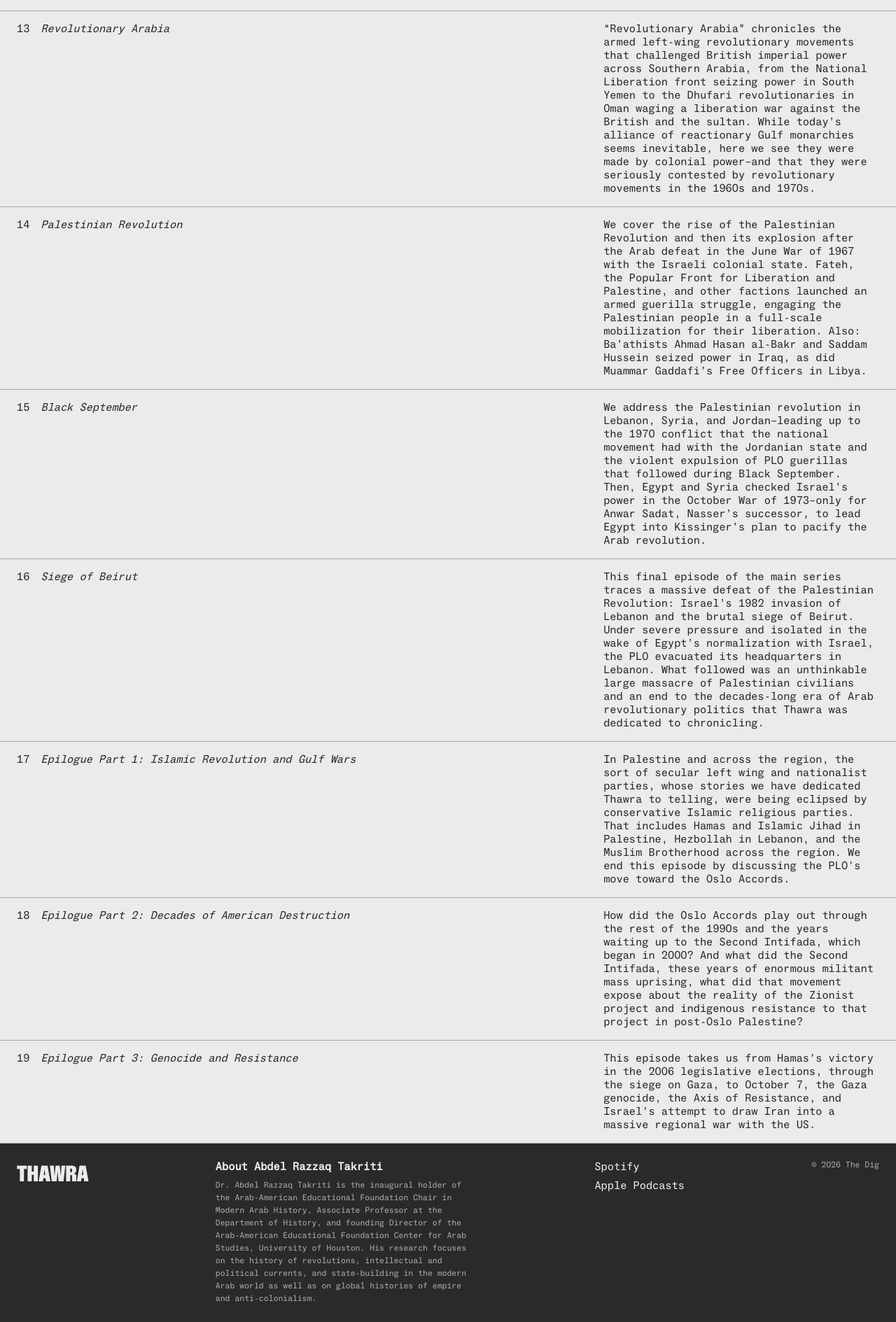
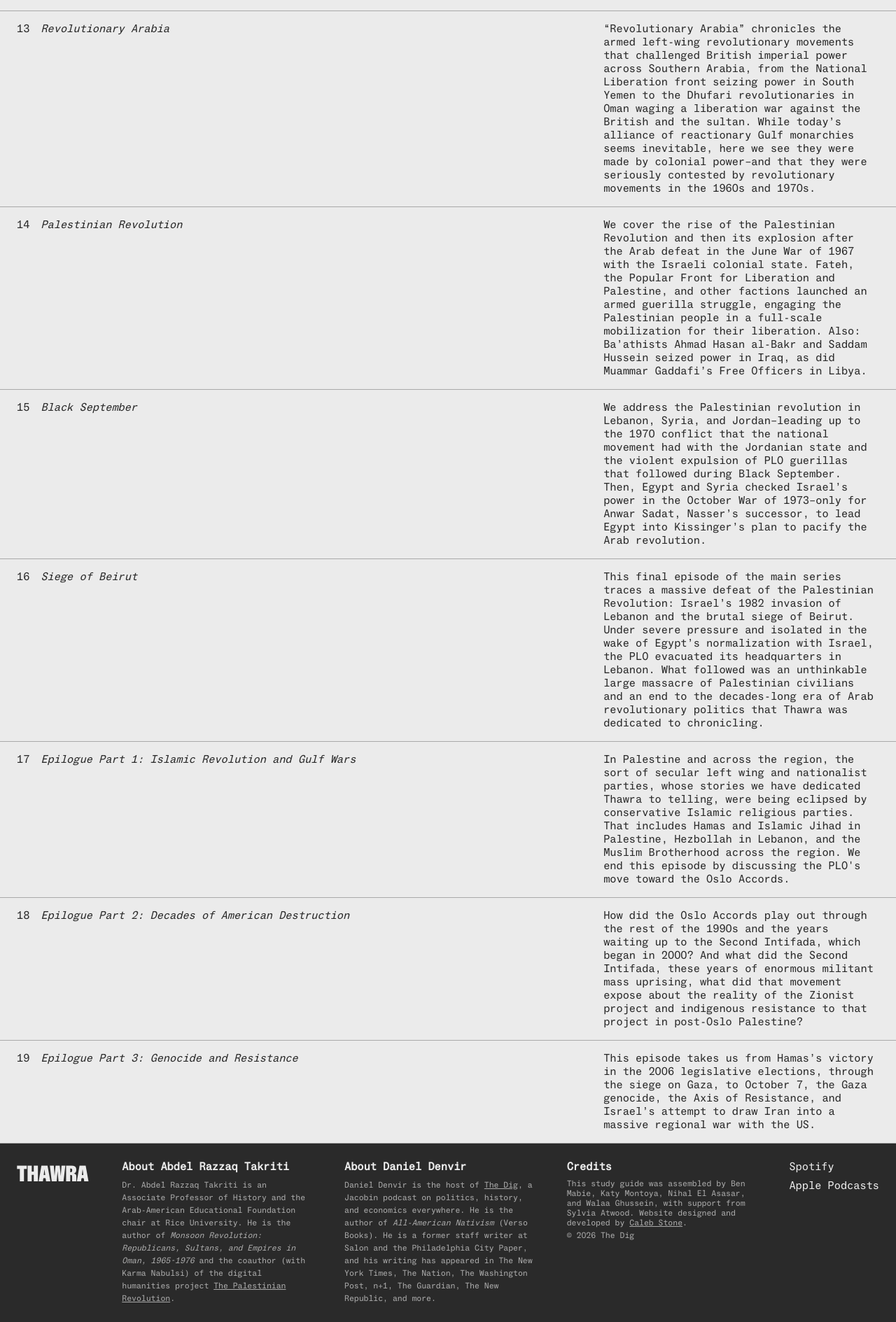
Before and after one commit to caleblstone/Thawra, a Jekyll site: the page built from Episodes.markdown, in a window 1280 px wide. Shown: the part 2513-4402 px from the top of the page at 70% size. Built offline with Jekyll 4.4.1, drawn with Linux system fonts in a browser that asks for light colours; a script that is not in the unit is left out.

Commit message:
its done

```diff
--- a/_includes/footer.html
+++ b/_includes/footer.html
@@ -1,18 +1,26 @@
 <footer>
     <div class="footer-inner">
+        <div class="footer-top">
             <div class="footer-brand">
                 <a href="/">THAWRA</a>
             </div>
             <div class="footer-about">
                 <h4>About Abdel Razzaq Takriti</h4>
-            <p>Dr. Abdel Razzaq Takriti is the inaugural holder of the Arab-American Educational Foundation Chair in Modern Arab History, Associate Professor at the Department of History, and founding Director of the Arab-American Educational Foundation Center for Arab Studies, University of Houston. His research focuses on the history of revolutions, intellectual and political currents, and state-building in the modern Arab world as well as on global histories of empire and anti-colonialism.</p>
+                <p>Dr. Abdel Razzaq Takriti is an Associate Professor of History and the Arab-American Educational Foundation chair at Rice University. He is the author of <em>Monsoon Revolution: Republicans, Sultans, and Empires in Oman, 1965-1976</em> and the coauthor (with Karma Nabulsi) of the digital humanities project <a href="https://learnpalestine.qeh.ox.ac.uk/" target="_blank" rel="noopener">The Palestinian Revolution</a>.</p>
+            </div>
+            <div class="footer-about">
+                <h4>About Daniel Denvir</h4>
+                <p>Daniel Denvir is the host of <a href="https://thedigradio.com/" target="_blank" rel="noopener">The Dig</a>, a Jacobin podcast on politics, history, and economics everywhere. He is the author of <em>All-American Nativism</em> (Verso Books). He is a former staff writer at Salon and the Philadelphia City Paper, and his writing has appeared in The New York Times, The Nation, The Washington Post, n+1, The Guardian, The New Republic, and more.</p>
+            </div>
+            <div class="footer-credits">
+                <h4>Credits</h4>
+                <p>This study guide was assembled by Ben Mabie, Katy Montoya, Nihal El Asasar, and Walaa Ghussein, with support from Sylvia Atwood. Website designed and developed by <a href="mailto:bycalebstone@gmail.com">Caleb Stone</a>.</p>
+                <p>&copy; {{ site.time | date: "%Y" }} The Dig</p>
             </div>
             <div class="footer-links">
                 <a href="https://open.spotify.com/show/0e0eE7aKt5EQdg07CzeVoI" target="_blank" rel="noopener">Spotify</a>
                 <a href="https://podcasts.apple.com/us/podcast/thawra/id1761860819" target="_blank" rel="noopener">Apple Podcasts</a>
             </div>
-        <div class="footer-copy">
-            <p>&copy; {{ site.time | date: "%Y" }} The Dig</p>
         </div>
     </div>
 </footer>
--- a/assets/css/main.scss
+++ b/assets/css/main.scss
@@ -109,8 +109,8 @@ footer {
 
     .footer-inner {
         display: flex;
-        justify-content: space-between;
-        align-items: flex-start;
+        flex-direction: column;
+        gap: 24px;
 
         .footer-brand a {
             font-family: 'Gravity';
@@ -123,9 +123,18 @@ footer {
             color: $link-color;
         }
 
+        .footer-top {
+            display: flex;
+            justify-content: space-between;
+            align-items: flex-start;
+            gap: 48px;
+        }
+
+        .footer-about, .footer-credits {
+            flex: 1;
+        }
+
         .footer-about {
-            max-width: 360px;
-
             h4 {
                 margin: 0 0 8px 0;
                 color: $base-white;
@@ -135,6 +144,30 @@ footer {
                 font-size: 12px;
                 line-height: $body-text-line-height;
                 color: darkgray;
+            }
+            a {
+                color: darkgray;
+            }
+            a:hover {
+                color: $link-color;
+            }
+        }
+
+        .footer-credits {
+            h4 {
+                margin: 0 0 8px 0;
+                color: $base-white;
+            }
+            p {
+                margin: 0 0 4px 0;
+                font-size: 12px;
+                color: darkgray;
+            }
+            a {
+                color: darkgray;
+            }
+            a:hover {
+                color: $link-color;
             }
         }
 
@@ -152,11 +185,6 @@ footer {
             }
         }
 
-        .footer-copy p {
-            margin: 0;
-            font-size: 12px;
-            color: darkgray;
-        }
     }
 }
 
@@ -661,11 +689,8 @@ footer {
     }
 
     footer .footer-inner {
-        flex-direction: column;
-        gap: 24px;
-
-        .footer-about {
-            max-width: 100%;
+        .footer-top {
+            flex-direction: column;
         }
 
         .footer-links {
```
Lines whose indentation alone changed are shown as unchanged.
